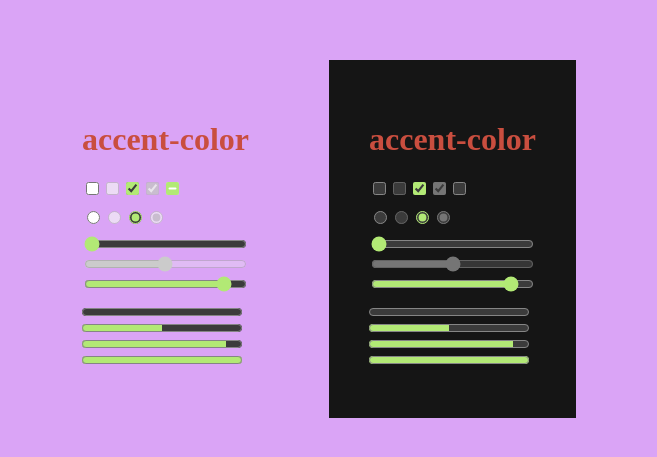
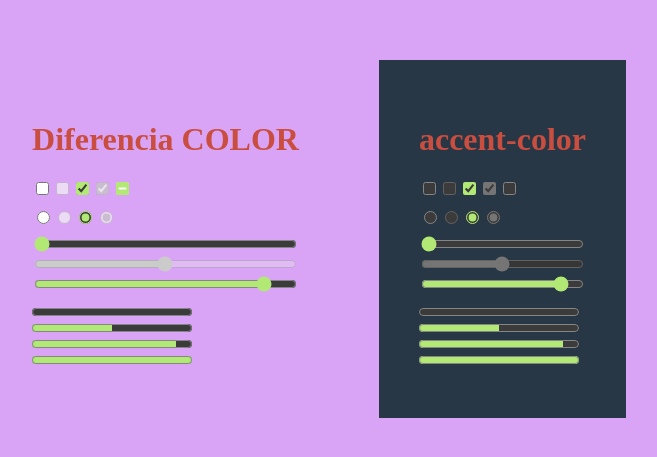
Before and after one commit to Danielx80/PracticaGit, a plain HTML site: page index.html in a window 1280 px wide. Shown: the part 169-626 px from the top of the page, without its empty margins (331-988 px from the left). Drawn offline with Linux system fonts and the light colour scheme.

Commit message:
modificacion V2

```diff
--- a/index.html
+++ b/index.html
@@ -5,11 +5,11 @@
     <meta http-equiv="X-UA-Compatible" content="IE=edge">
     <meta name="viewport" content="width=device-width, initial-scale=1.0">
     <link rel="stylesheet" href="style.css">
-    <title>PracticaGit</title>
+    <title>PracticaGit- Daniel Mondragon</title>
 </head>
 <body>
     <div class="light">
-        <h1>accent-color</h1>
+        <h1>Diferencia COLOR</h1>
         <div class="h">
           <input type="checkbox">
           <input type="checkbox" disabled>
--- a/style.css
+++ b/style.css
@@ -1,5 +1,5 @@
 :root {
-    --color: #5e1286;
+    --color: #16e456;
   }
 
   body {
@@ -22,7 +22,7 @@
   }
   .dark {
     color-scheme: dark;
-    background: #151515;
+    background: #273746;
   }
   .h,
   .v {
```
